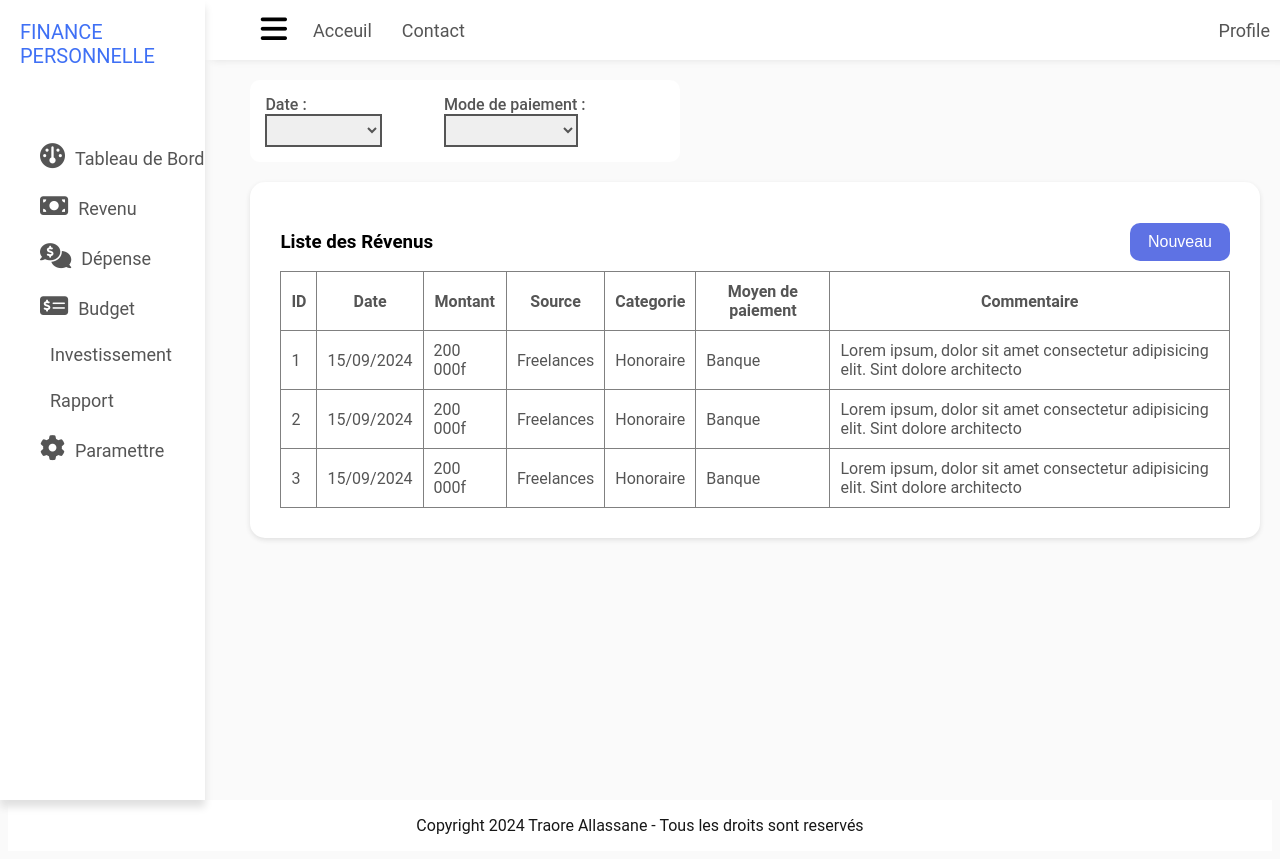
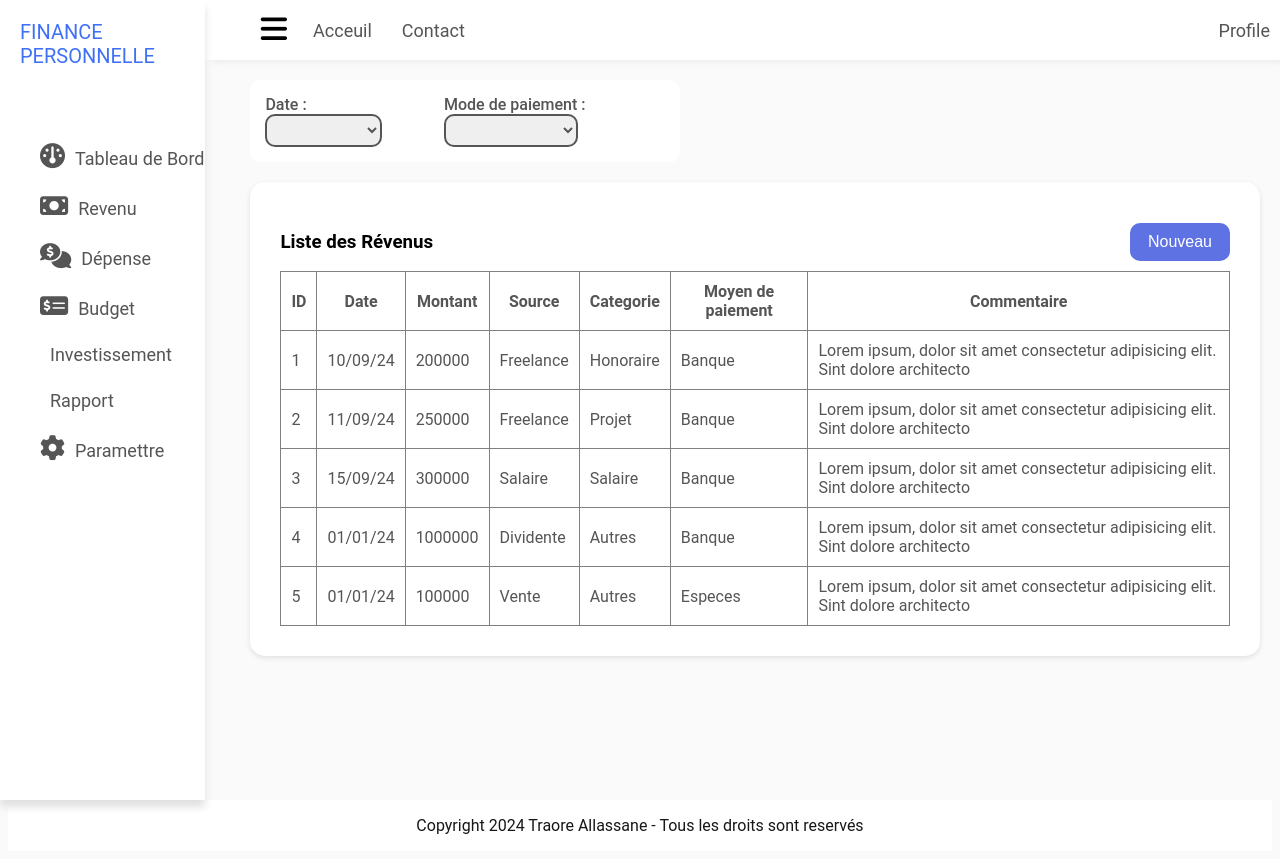
Before and after one commit to TraoreAllassane10/Panel-Administrateur-Vuejs, a Vue app: page /revenu in a window 1280 px wide. Built offline with nearby package versions, Linux system fonts and the light colour scheme; some icons are missing.

Commit message:
Page Revenu : Liaison du tableau au donnés de revenu.js

```diff
--- a/src/assets/revenus.js
+++ b/src/assets/revenus.js
@@ -1,7 +1,52 @@
-const { ref } = require("vue");
+import { ref } from "vue"
 
 const revenus = ref([
     {
+        id: 1,
+        date: '10/09/24',
+        montant: 200000 ,
+        source: 'Freelance',
+        categorie: 'Honoraire',
+        paiement: 'Banque',
+        commentaire: 'Lorem ipsum, dolor sit amet consectetur adipisicing elit. Sint dolore architecto'
+    },
+    {
+        id: 2,
+        date: '11/09/24',
+        montant: 250000 ,
+        source: 'Freelance',
+        categorie: 'Projet',
+        paiement: 'Banque',
+        commentaire: 'Lorem ipsum, dolor sit amet consectetur adipisicing elit. Sint dolore architecto'
+    },
+    {
+        id: 3,
+        date: '15/09/24',
+        montant: 300000 ,
+        source: 'Salaire',
+        categorie: 'Salaire',
+        paiement: 'Banque',
+        commentaire: 'Lorem ipsum, dolor sit amet consectetur adipisicing elit. Sint dolore architecto'
+    },
+    {
+        id: 4,
+        date: '01/01/24',
+        montant: 1000000 ,
+        source: 'Dividente',
+        categorie: 'Autres',
+        paiement: 'Banque',
+        commentaire: 'Lorem ipsum, dolor sit amet consectetur adipisicing elit. Sint dolore architecto'
+    },
+    {
+        id: 5,
+        date: '01/01/24',
+        montant: 100000 ,
+        source: 'Vente',
+        categorie: 'Autres',
+        paiement: 'Especes',
+        commentaire: 'Lorem ipsum, dolor sit amet consectetur adipisicing elit. Sint dolore architecto'
+    },
 
-    }
 ])
+
+export default revenus
--- a/src/pages/Revenu.vue
+++ b/src/pages/Revenu.vue
@@ -40,37 +40,28 @@
         <th>Commentaire</th>
       </tr>
 
-      <tr>
-        <td>1</td>
-        <td>15/09/2024</td>
-        <td>200 000f</td>
-        <td>Freelances</td>
-        <td>Honoraire</td>
-        <td>Banque</td>
-        <td>Lorem ipsum, dolor sit amet consectetur adipisicing elit. Sint dolore architecto</td>
+      <tr v-for="revenu in revenuData" :key="revenu.id">
+        <td>{{ revenu.id }}</td>
+        <td>{{ revenu.date }}</td>
+        <td>{{ revenu.montant }}</td>
+        <td>{{ revenu.source }}</td>
+        <td>{{ revenu.categorie }}</td>
+        <td>{{ revenu.paiement }}</td>
+        <td>{{ revenu.commentaire }}</td>
       </tr>
-      <tr>
-        <td>2</td>
-        <td>15/09/2024</td>
-        <td>200 000f</td>
-        <td>Freelances</td>
-        <td>Honoraire</td>
-        <td>Banque</td>
-        <td>Lorem ipsum, dolor sit amet consectetur adipisicing elit. Sint dolore architecto</td>
-      </tr>
-      <tr>
-        <td>3</td>
-        <td>15/09/2024</td>
-        <td>200 000f</td>
-        <td>Freelances</td>
-        <td>Honoraire</td>
-        <td>Banque</td>
-        <td>Lorem ipsum, dolor sit amet consectetur adipisicing elit. Sint dolore architecto</td>
-      </tr>
-
     </table>
   </div>
 </template>
+
+<script setup>
+import { onMounted, ref } from "vue"
+import revenus from "../assets/revenus"
+const revenuData = ref([])
+
+onMounted(() => {
+  revenuData.value = revenus.value
+})
+</script>
 
 <style scoped>
 /* Style pour le filtre */
@@ -97,6 +88,7 @@
   border: 2px solid #555555;
   outline: none;
   color: #555555;
+  border-radius: 10px;
 }
 
 
```
